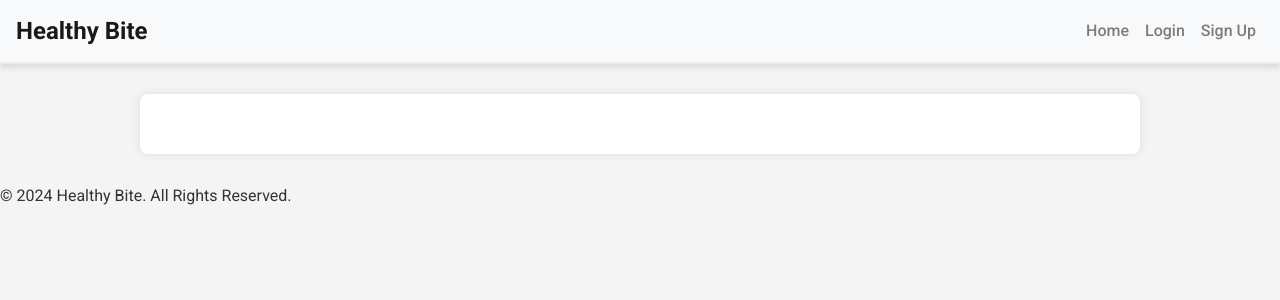
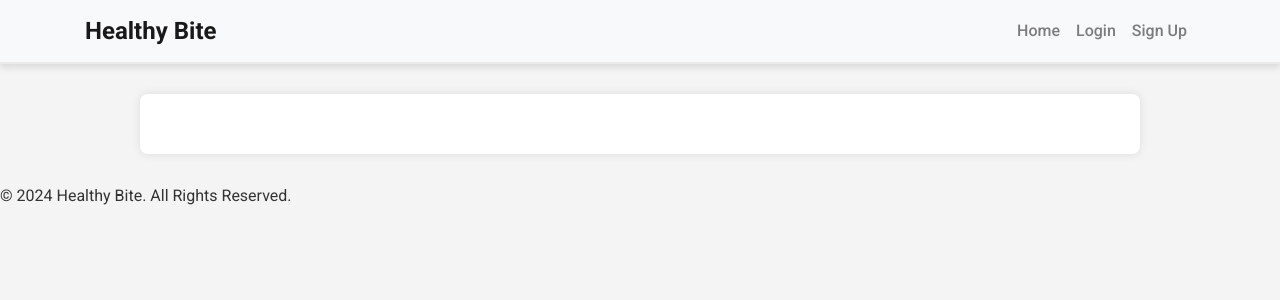
Before and after one commit to thiago-23/Healthy_Bite, a Django app: page / in a window 1280 px wide. Shown: the top 300 px of the page. Run offline with Django 3.2, Linux system fonts and the light colour scheme; data that the repository does not hold is empty; some libraries are stand-ins or nearby versions.

Commit message:
add some style to navbar to remove spaces around and add conatiner to display nicely

```diff
--- a/templates/base.html
+++ b/templates/base.html
@@ -13,11 +13,13 @@
     <script src="https://kit.fontawesome.com/0acb66484e.js" crossorigin="anonymous"></script>
     <title>{% block title %}Healthy Bite{% endblock %}</title>
 </head>
+
 <body>
-
+    <div class="content">
+        <header>
             <!-- Navigation -->
-    <header>
             <nav class="navbar navbar-expand-lg navbar-light bg-light">
+                <div class="container">
                         <a class="navbar-brand" href="{% url 'home' %}">Healthy Bite</a>
                     <button class="navbar-toggler" type="button" data-toggle="collapse" data-target="#navbarNav" aria-controls="navbarNav" aria-expanded="false" aria-label="Toggle navigation">
                         <span class="navbar-toggler-icon"></span>
@@ -54,8 +56,13 @@
                         {% endif %}
                         </ul>
                     </div>
+                </div>
+
             </nav>
         </header>
+    </div>
+
+
 
     <!-- Content goes here -->
     <main>
```
Lines whose indentation alone changed are shown as unchanged.
